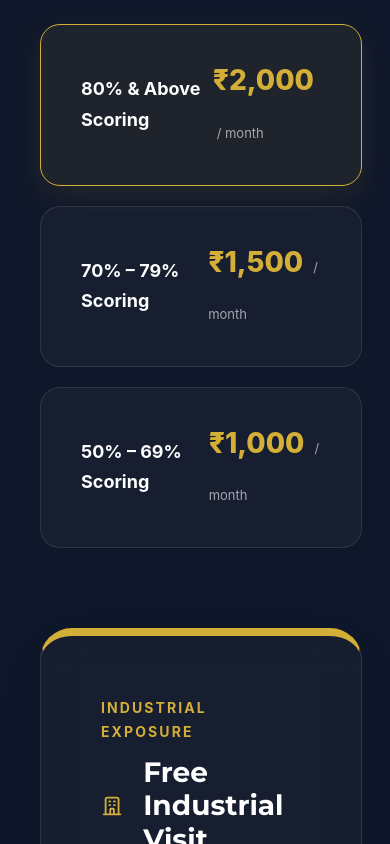
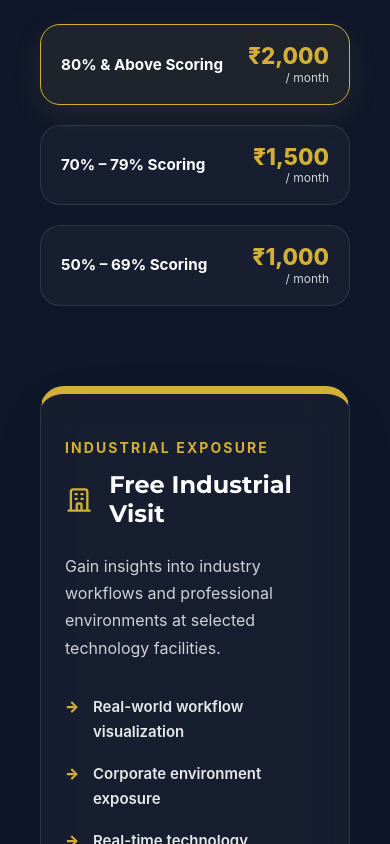
Before and after one commit to vigneswarnalluri/bcll, a React (Vite) app: page /fellowship in a window 390 px wide. Shown: the part 9020-9864 px from the top of the page. Built offline with nearby package versions, Linux system fonts and the light colour scheme.

Commit message:
UI: Perfectly optimized stipend and exposure sections for mobile

```diff
--- a/src/pages/Fellowship.css
+++ b/src/pages/Fellowship.css
@@ -1192,6 +1192,56 @@
     .f-container {
         padding: 0 20px;
     }
+
+    /* Stipend & Exposure Mobile Fixes */
+    .tier-row {
+        padding: 20px;
+        gap: 15px;
+    }
+
+    .tier-name {
+        font-size: 0.95rem;
+        flex: 1;
+    }
+
+    .tier-amount {
+        font-size: 1.4rem;
+        text-align: right;
+        display: flex;
+        flex-direction: column;
+        align-items: flex-end;
+        line-height: 1;
+    }
+
+    .tier-amount small {
+        margin-left: 0;
+        margin-top: 4px;
+        font-size: 0.75rem;
+        opacity: 0.8;
+    }
+
+    .industrial-exposure-box {
+        padding: 40px 24px;
+        border-radius: 24px;
+    }
+
+    .exposure-header {
+        gap: 16px;
+        margin-bottom: 24px;
+    }
+
+    .exposure-header h3 {
+        font-size: 1.5rem;
+    }
+
+    .exposure-icon {
+        font-size: 2rem;
+    }
+
+    .exposure-list li {
+        font-size: 0.938rem;
+        padding-left: 28px;
+    }
 }
 
 /* CUSTOM COLLEGE DROPDOWN - INTEGRATED */
```
